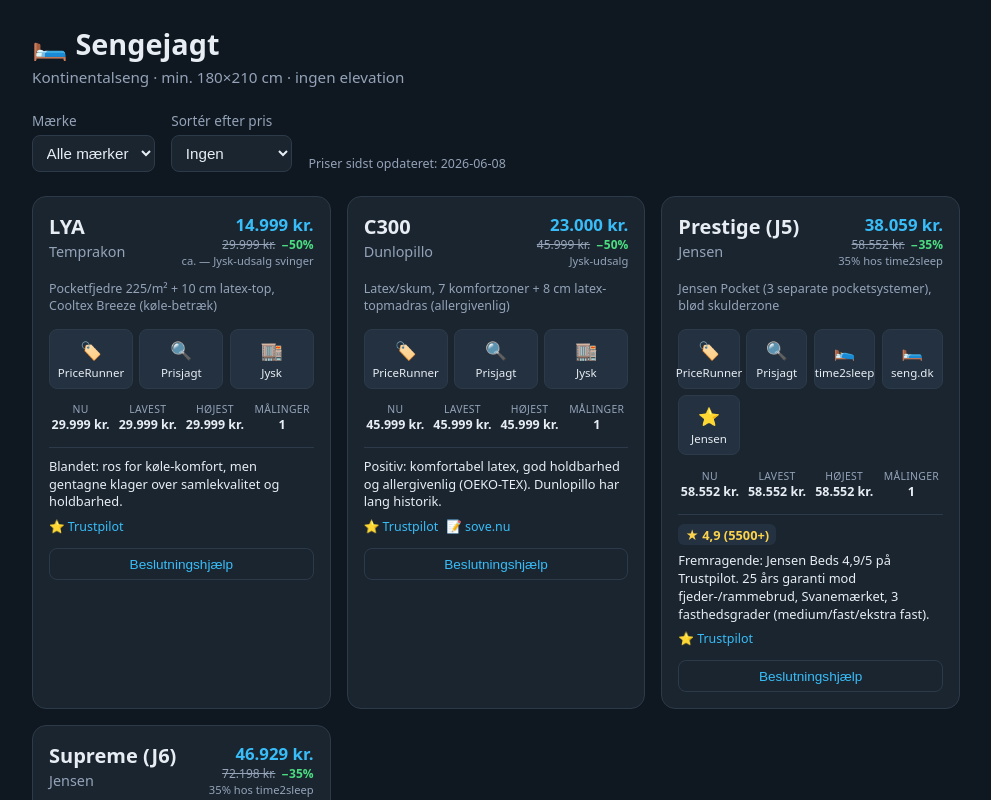
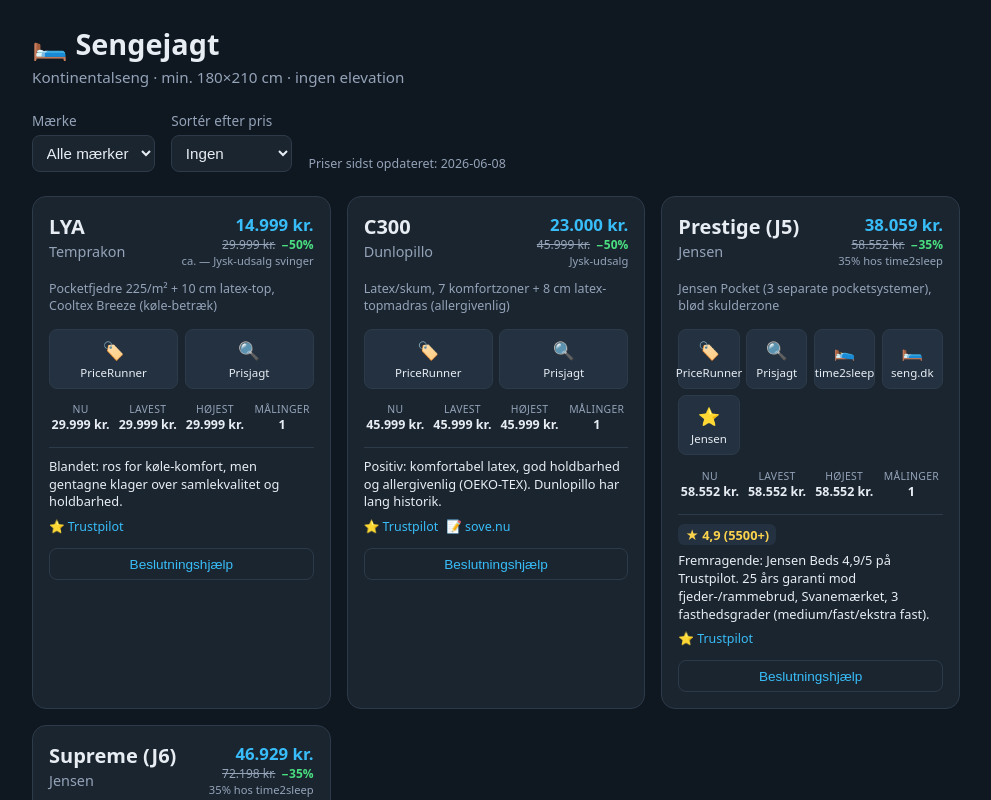
Before and after one commit to TroelsHelboJensen/Sengejagt, a React (Vite) app: page / in a window 1280 px wide. Shown: the top 800 px of the page, without its empty margins (144-1135 px from the left). Built offline with nearby package versions, Linux system fonts and the light colour scheme.

Commit message:
remove dead jysk product links from lya and c300

```diff
--- a/src/data/beds.js
+++ b/src/data/beds.js
@@ -49,11 +49,6 @@
     links: [
       priceRunner('Temprakon LYA'),
       prisjagt('Temprakon LYA'),
-      link(
-        'Jysk',
-        '🏬',
-        'https://jysk.dk/sovevaerelse/kontinentalsenge/kontinentalseng-180x210cm-temprakon-lya-graa-42',
-      ),
     ],
     reviews: {
       rating: null,
@@ -80,11 +75,6 @@
     links: [
       priceRunner('Dunlopillo C300'),
       prisjagt('Dunlopillo C300'),
-      link(
-        'Jysk',
-        '🏬',
-        'https://jysk.dk/sovevaerelse/kontinentalsenge/kontinentalseng-180x210-dunlopillo-c300-graa-32',
-      ),
     ],
     reviews: {
       rating: null,
```
